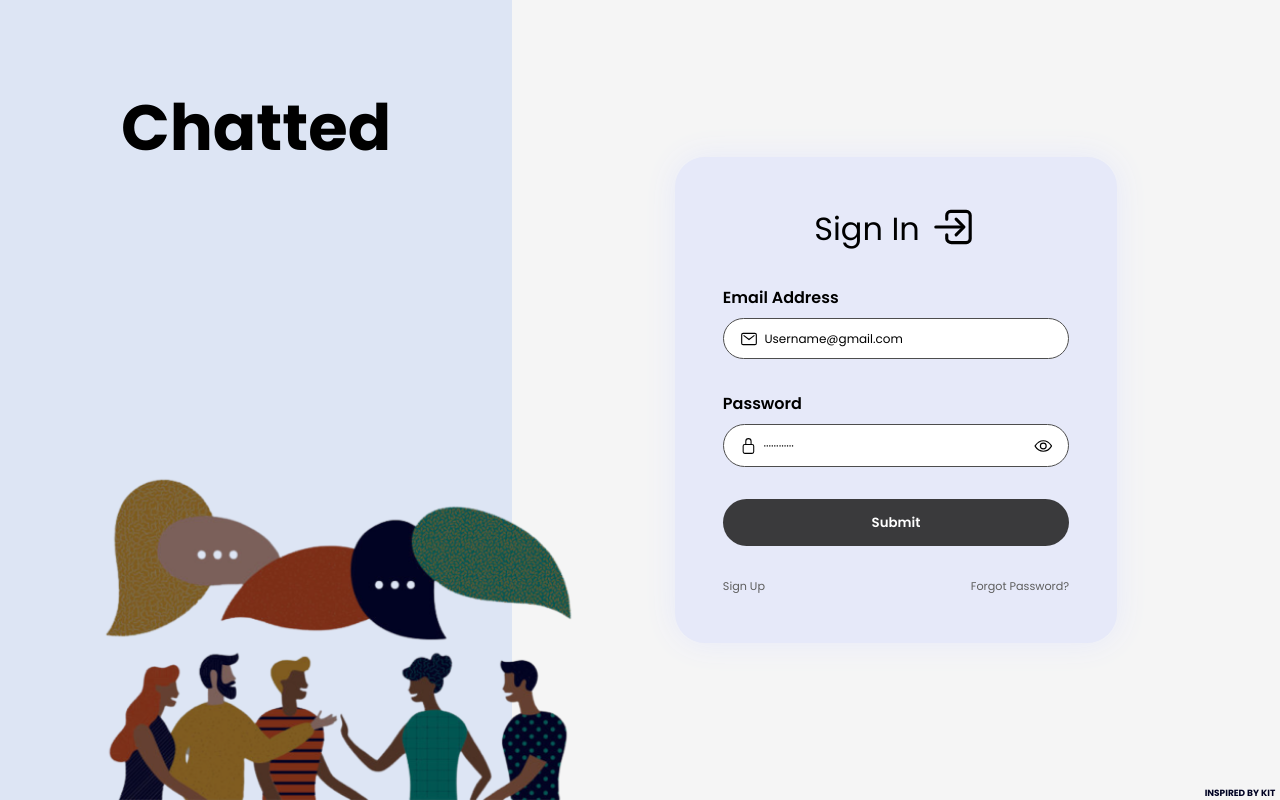
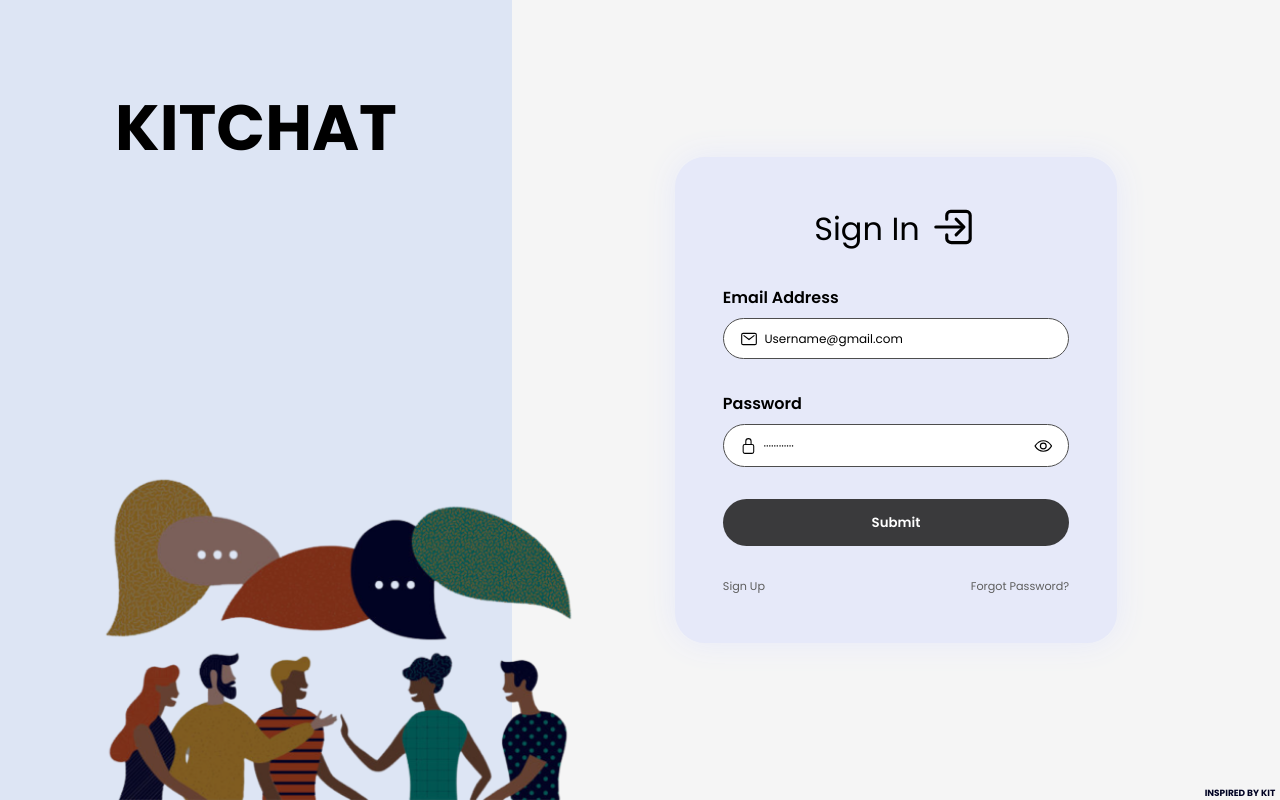
Before and after one commit to peacebrowne/kitChat, a plain HTML site: page index.html in a window 1280 px wide. Drawn offline with Linux system fonts and the light colour scheme.

```diff
--- a/index.html
+++ b/index.html
@@ -16,7 +16,7 @@
     <main>
       <!-- CHAT INFO SECTION -->
       <section class="chat-info">
-        <h2 class="section-title">Chatted</h2>
+        <h2 class="section-title">KITCHAT</h2>
         <img src="./images/chat-img4-removebg-preview.png" alt="" srcset="" />
       </section>
 
```
